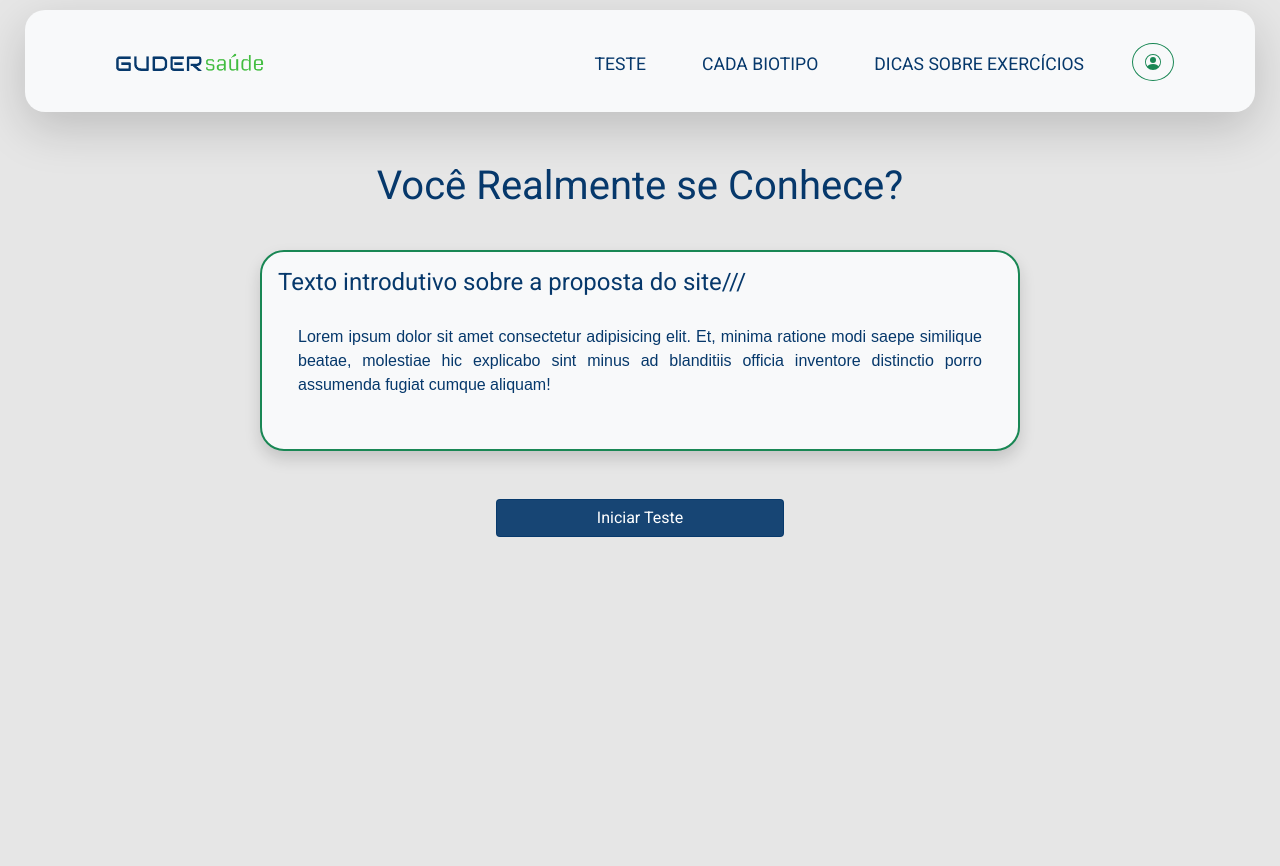
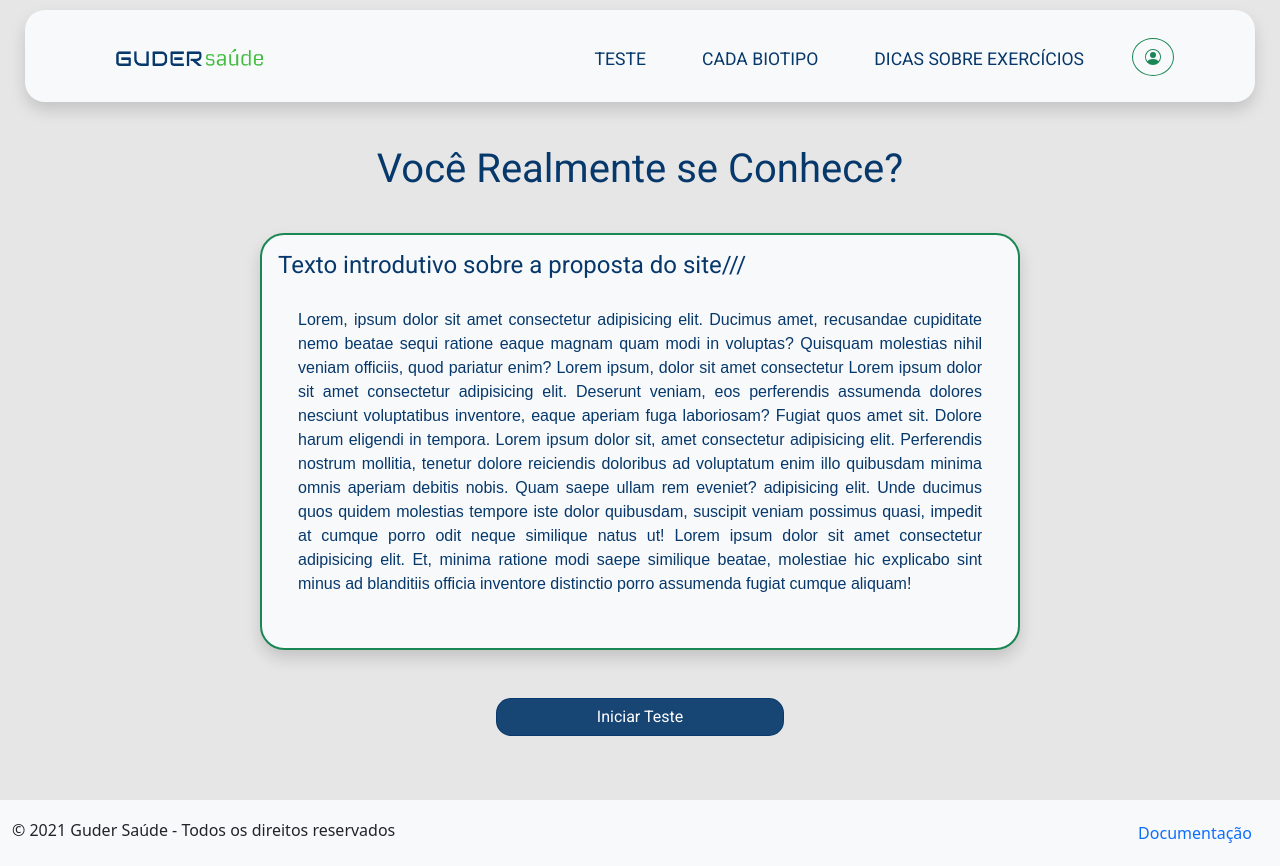
Before and after one commit to userKael/siteTCC, a PHP site: page / in a window 1280 px wide. Before the commit the page ends 537 px from the top, so only its background shows below. Run offline with PHP 8.4, Linux system fonts and the light colour scheme.

Commit message:
rodape feito

```diff
--- a/CSS/style.css
+++ b/CSS/style.css
@@ -1,10 +1,6 @@
     @import url('https://fonts.googleapis.com/css2?family=Bebas+Neue&family=Roboto&display=swap');
     #corpo {
         background-color: rgba(218, 218, 218, 0.659);
-    }
-
-    .container {
-        padding: 5px;
     }
 
     #logo {
@@ -18,7 +14,7 @@
         margin-right: 25px;
     }
 
-    .navbar {
+    #navbar {
         border-radius: 20px!important;
     }
 
@@ -45,8 +41,9 @@
     #titulo,
     h1 {
         font-family: 'Roboto', sans-serif;
-        padding-top: 25px;
+        padding-top: 15px;
         color: #06386b;
+        margin-top: 9%;
     }
 
     #div-txt-intro {
@@ -65,6 +62,7 @@
         border-color: #06386beb;
         padding-left: 100px;
         padding-right: 100px;
+        border-radius: 15px!important
     }
 
     #bt-inicio:hover {
@@ -73,3 +71,7 @@
         background-color: rgb(91, 192, 77);
         border-color: rgb(149, 238, 138);
     }
+
+    #rodape {
+        margin-top: 4rem;
+    }
--- a/index.html
+++ b/index.html
@@ -11,8 +11,8 @@
 </head>
 
 <body id="corpo">
-    <header role="navigation" id="cabecalho">
-        <nav class="navbar navbar-light bg-light navbar-expand shadow-lg">
+    <header role="navigation" class="fixed-top" id="cabecalho">
+        <nav class="navbar navbar-light bg-light navbar-expand shadow" id="navbar">
             <div class="container">
                 <a class="navbar-brand" href="#">
                     <img src="./IMGs/logo.png" alt="logo" id="logo">
@@ -38,6 +38,7 @@
             </div>
         </nav>
     </header>
+
     <div id="titulo">
         <h1 class="text-center">Você Realmente se Conhece?</h1>
         <div id="div-txt-intro">
@@ -46,7 +47,11 @@
                     Texto introdutivo sobre a proposta do site///
                 </h4>
                 <p id="txt-intro">
-                    Lorem ipsum dolor sit amet consectetur adipisicing elit. Et, minima ratione modi saepe similique beatae, molestiae hic explicabo sint minus ad blanditiis officia inventore distinctio porro assumenda fugiat cumque aliquam!
+                    Lorem, ipsum dolor sit amet consectetur adipisicing elit. Ducimus amet, recusandae cupiditate nemo beatae sequi ratione eaque magnam quam modi in voluptas? Quisquam molestias nihil veniam officiis, quod pariatur enim? Lorem ipsum, dolor sit amet consectetur
+                    Lorem ipsum dolor sit amet consectetur adipisicing elit. Deserunt veniam, eos perferendis assumenda dolores nesciunt voluptatibus inventore, eaque aperiam fuga laboriosam? Fugiat quos amet sit. Dolore harum eligendi in tempora. Lorem
+                    ipsum dolor sit, amet consectetur adipisicing elit. Perferendis nostrum mollitia, tenetur dolore reiciendis doloribus ad voluptatum enim illo quibusdam minima omnis aperiam debitis nobis. Quam saepe ullam rem eveniet? adipisicing elit.
+                    Unde ducimus quos quidem molestias tempore iste dolor quibusdam, suscipit veniam possimus quasi, impedit at cumque porro odit neque similique natus ut! Lorem ipsum dolor sit amet consectetur adipisicing elit. Et, minima ratione modi
+                    saepe similique beatae, molestiae hic explicabo sint minus ad blanditiis officia inventore distinctio porro assumenda fugiat cumque aliquam!
                 </p>
             </div>
             <form action="#" method="get">
@@ -55,8 +60,16 @@
                 </div>
             </form>
         </div>
+    </div>
 
-    </div>
+    <footer id="rodape">
+        <nav class="navbar bottom navbar-light bg-light">
+            <div class="container-fluid">
+                <p style="padding-top: 10px;">© 2021 Guder Saúde - Todos os direitos reservados</p>
+                <a class="nav-link" href="#">Documentação</a>
+            </div>
+        </nav>
+    </footer>
 
 
 
```
